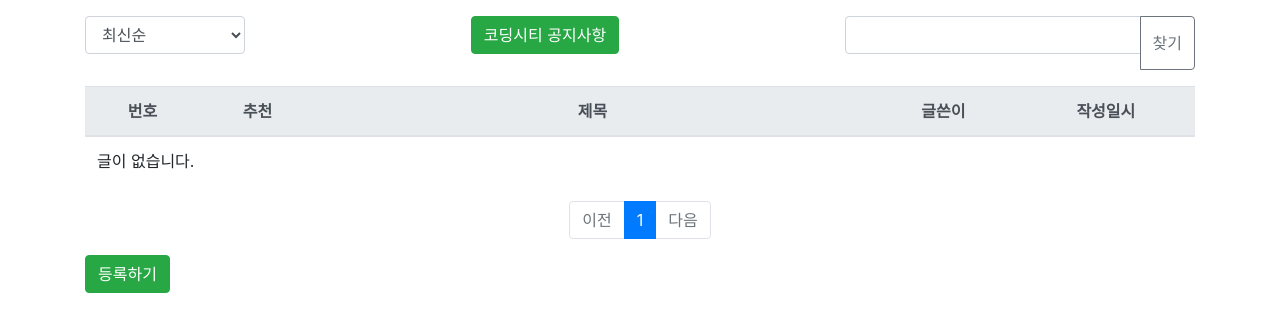
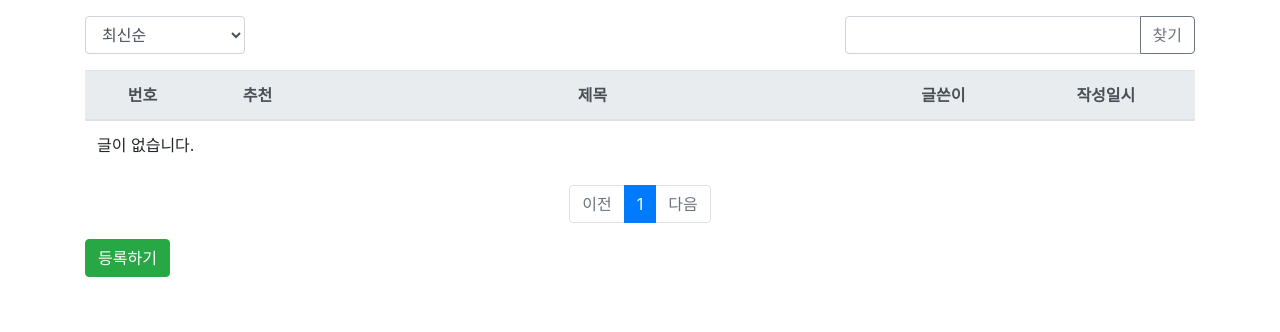
Before and after one commit to codingcity/codingcity.net, a Django app: page /pybo/ in a window 1280 px wide. Shown: the part 77-409 px from the top of the page. Run offline with Django 3.2, Linux system fonts and the light colour scheme; data that the repository does not hold is empty; some libraries are stand-ins or nearby versions.

Commit message:
notice changed

```diff
--- a/templates/pybo/question_list.html
+++ b/templates/pybo/question_list.html
@@ -13,17 +13,7 @@
             </select>
         </div>
 
-<p>
-  <a class="btn btn-success" data-toggle="collapse" href="#collapseExample" role="button" aria-expanded="false" aria-controls="collapseExample">
-    코딩시티 공지사항
-  </a>
 
-</p>
-<div class="collapse" id="collapseExample">
-  <div class="card card-body">
-    코딩시티컴퓨터학원의 공지사항입니다.
-  </div>
-</div>
 
         <div class="col-4 input-group">
             <input type="text" class="form-control kw" value="{{ kw|default_if_none:'' }}">
```
